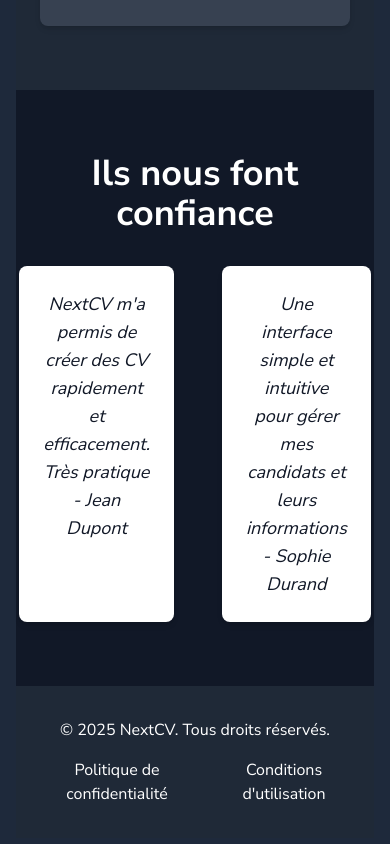
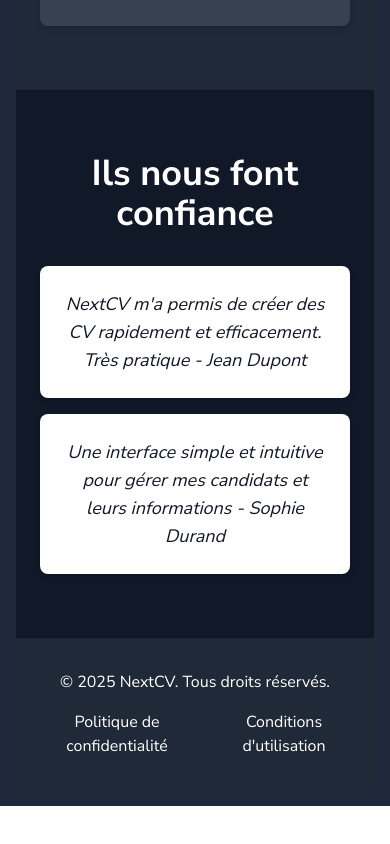
Before and after one commit to mikeheul/next-cv-maker, a Next.js app: page / in a window 390 px wide. Shown: the part 1442-2286 px from the top of the page. After the commit the page ends 2248 px from the top, so only its background shows below. Built offline with nearby package versions, Linux system fonts and the light colour scheme.

Commit message:
Refactor layout of testimonials section for improved responsiveness and user experience

```diff
--- a/app/page.tsx
+++ b/app/page.tsx
@@ -89,7 +89,7 @@
         <section className="bg-gray-900 text-white py-16">
           <div className="max-w-7xl mx-auto px-6 text-center">
             <h2 className="text-4xl font-bold mb-8">Ils nous font confiance</h2>
-            <div className="flex justify-center space-x-12">
+            <div className="flex flex-col md:flex-row justify-center gap-4">
               <div className="bg-white text-gray-900 p-6 rounded-lg shadow-md">
                 <p className="text-lg italic">NextCV m&apos;a permis de créer des CV rapidement et efficacement. Très pratique - Jean Dupont</p>
               </div>
```
